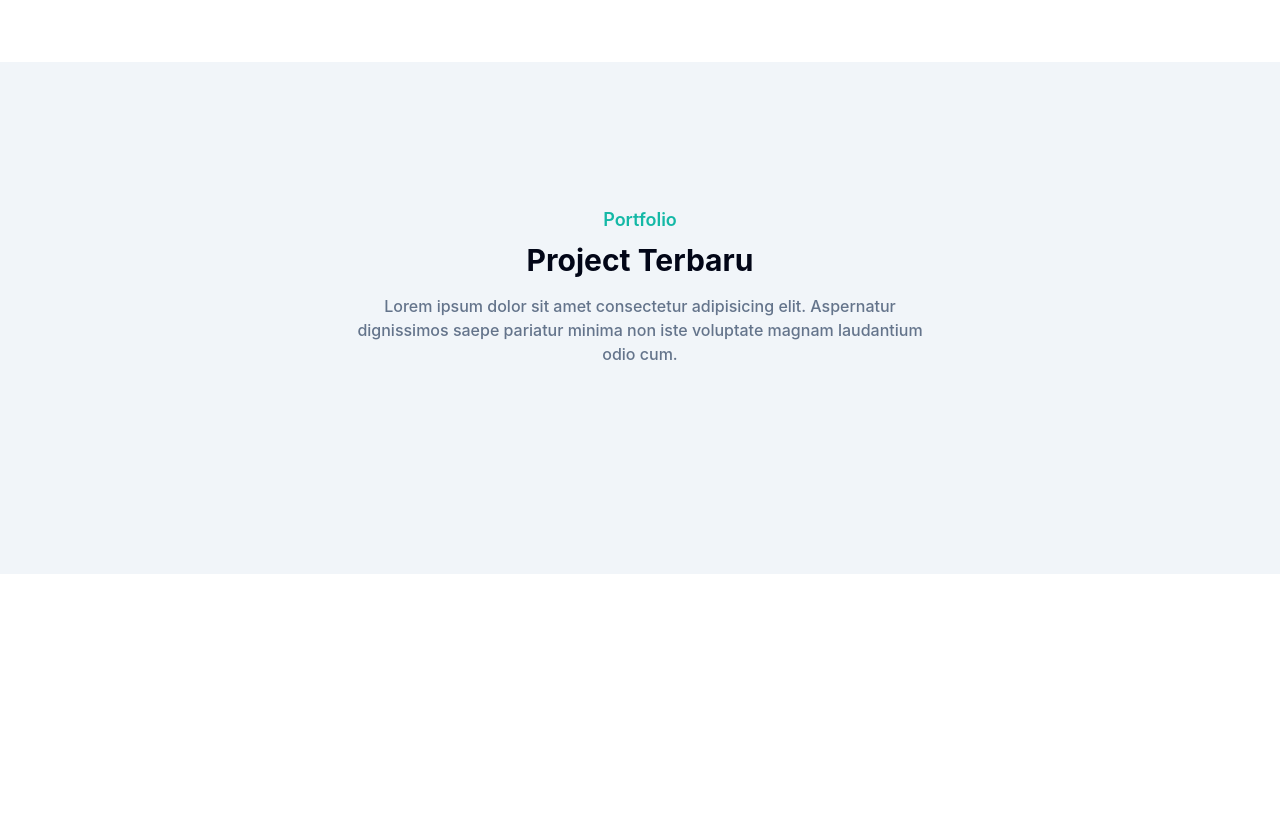
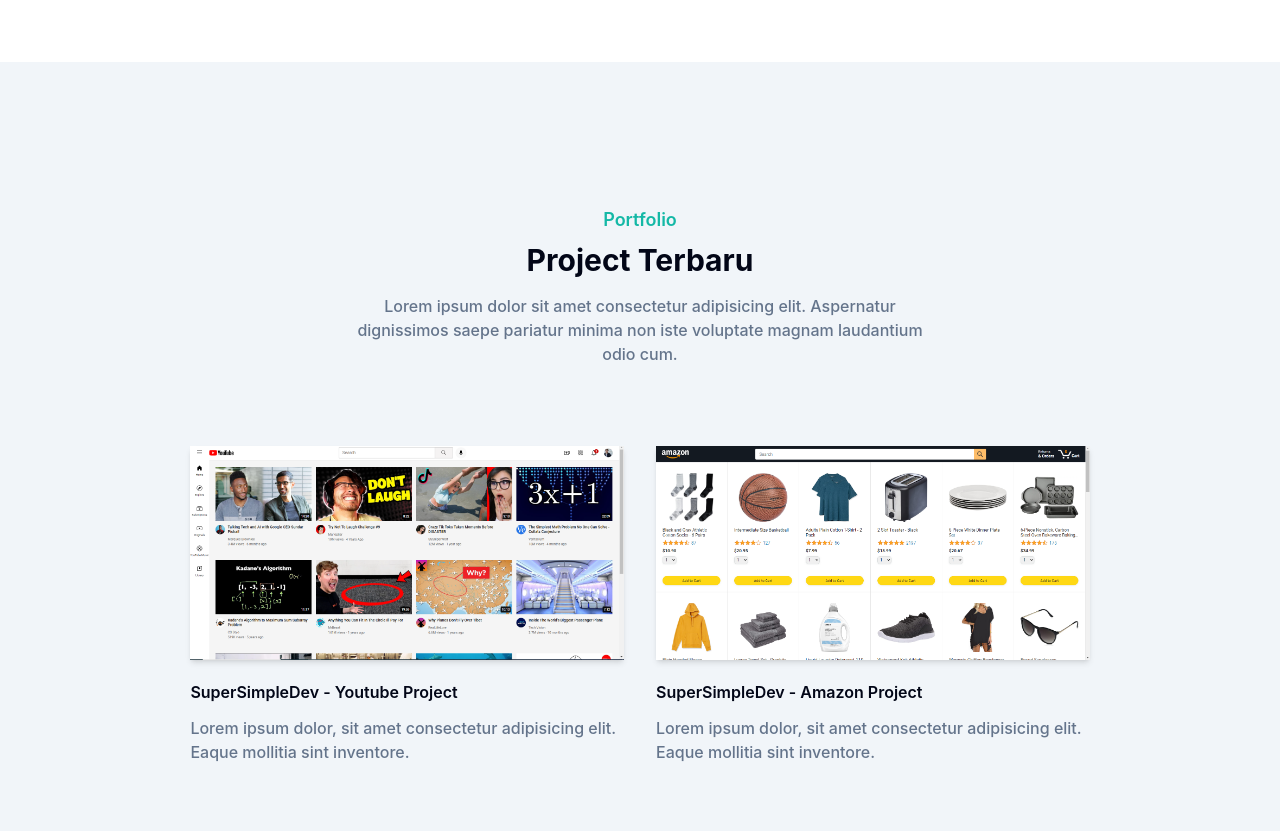
Before and after one commit to juan-vrrl/portofolio-1, a website: page index.html in a window 1280 px wide. Shown: the part 1087-1918 px from the top of the page. Before the commit the page ends 1661 px from the top, so only its background shows below. Drawn offline with Linux system fonts and the light colour scheme.

Commit message:
finishing portfolio section

```diff
--- a/index.html
+++ b/index.html
@@ -3,7 +3,7 @@
   <head>
     <meta charset="UTF-8" />
     <meta name="viewport" content="width=device-width, initial-scale=1.0" />
-    <link href="dist/output.css" rel="stylesheet" />
+    <link href="/dist/output.css" rel="stylesheet" />
     <title>Portfolio</title>
   </head>
   <body>
@@ -188,12 +188,28 @@
         </div>
       </div>
 
-      <div class="w-full px-4 flex flex-wrap justify-center">
-        <div class="mb-12 p-4">
-          <div class="rounder-md shadow-md overflow-hidden">
-            <img src="" alt="">
-          </div>
+      <div class="w-full px-4 flex flex-wrap justify-center xl:w-10/12 xl:mx-auto">
+
+        <div class="mb-12 p-4 md:w-[45%]">
+          <a href="https://supersimpledev-youtube-project.vercel.app/">
+            <div class="rounder-md shadow-md overflow-hidden">
+              <img src="dist/img/Portfolio/1.png" alt="Youtube" width="w-full">
+            </div>
+          </a>
+          <h3 class="text-md font-semibold text-dark mt-5 mb-3">SuperSimpleDev - Youtube Project</h3>
+          <p class="font-medium text-base text-secondary">Lorem ipsum dolor, sit amet consectetur adipisicing elit. Eaque mollitia sint inventore.</p>
         </div>
+
+        <div class="mb-12 p-4 md:w-[45%]">
+          <a href="https://supersimpledev-amazon-project.vercel.app/">
+            <div class="rounder-md shadow-md overflow-hidden">
+              <img src="dist/img/Portfolio/2.png" alt="Amazon" width="w-full">
+            </div>
+          <h3 class="text-md font-semibold text-dark mt-5 mb-3">SuperSimpleDev - Amazon Project</h3>
+          <p class="font-medium text-base text-secondary">Lorem ipsum dolor, sit amet consectetur adipisicing elit. Eaque mollitia sint inventore.</p>
+        </div>
+
+
       </div>
     </section>
     <!-- Portfolio Section End -->
--- a/tailwind.config.js
+++ b/tailwind.config.js
@@ -1,6 +1,6 @@
 /** @type {import('tailwindcss').Config} */
 module.exports = {
-  content: ["./Src/index.html"],
+  content: ["./index.html"],
   theme: {
     container: {
       center: true,
```
Also changed, not shown: dist/img/Portfolio/1.png (added), dist/img/Portfolio/2.png (added), dist/output.css.
